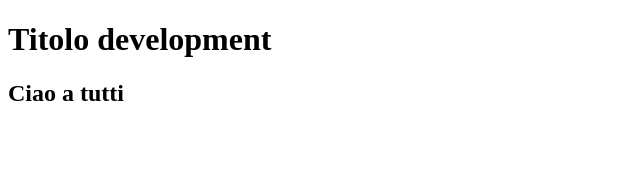
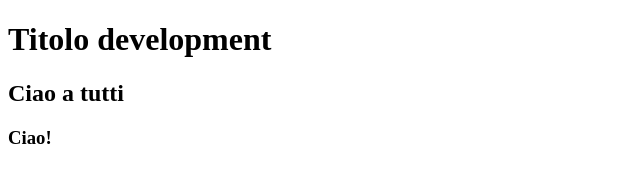
Before and after one commit to manfred-commits/tutorial-branch-merge, a plain HTML site: page index.html in a window 1280 px wide. Shown: the full height of the page, 0-640 px from the left. Drawn offline with Linux system fonts and the light colour scheme.

Commit message:
nuovo commit

```diff
--- a/index.html
+++ b/index.html
@@ -9,5 +9,6 @@
 <body>
     <h1>Titolo development</h1>
     <h2>Ciao a tutti</h2>
+    <h3>Ciao!</h3>
 </body>
 </html>
```
